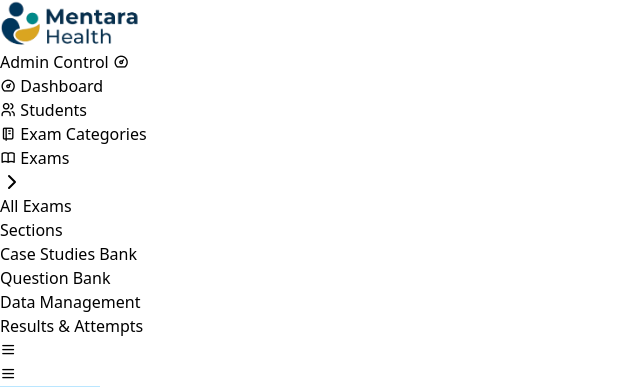
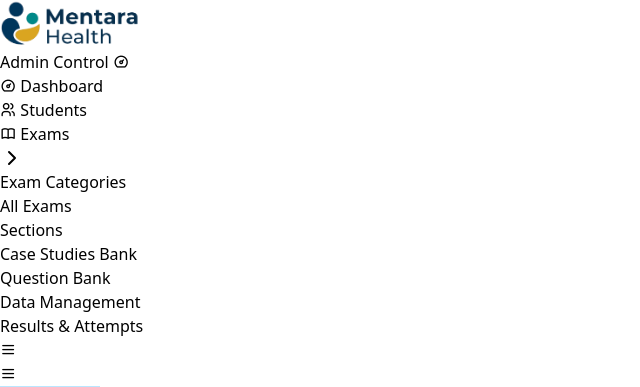
Before and after one commit to saksham851/Alain_exam-_portal, a Laravel app: page /admin/attempts in a window 1280 px wide. Shown: the top 387 px of the page, without its empty margins (0-640 px from the left). Run offline with Laravel 12, Linux system fonts and the light colour scheme; the visitor is signed in with stand-in values (Sample User, id 1); data comes from the database, SQL or seed files in the repository; data that the repository does not hold is empty; style sheets or scripts are compiled from the project's sources; parts of the project's set-up code (start-up, migrations or seed data) failed here and were passed over; some libraries are stand-ins or nearby versions.

Commit message:
sidbar arranged beeter way

```diff
--- a/resources/views/partials/sidebar.blade.php
+++ b/resources/views/partials/sidebar.blade.php
@@ -28,14 +28,9 @@
                 <span class="pc-mtext">Students</span>
             </a>
         </li>
-        <li class="pc-item {{ request()->routeIs('admin.exam-categories.*') ? 'active' : '' }}">
-            <a href="{{ route('admin.exam-categories.index') }}" class="pc-link">
-                <span class="pc-micon"><i class="ti ti-notebook"></i></span>
-                <span class="pc-mtext">Exam Categories</span>
-            </a>
-        </li>
         @php
             $isExamGroupActive = request()->routeIs('admin.exams.*') ||
+                               request()->routeIs('admin.exam-categories.*') ||
                                request()->routeIs('admin.sections.*') ||
                                request()->routeIs('admin.case-studies-bank.*') ||
                                request()->routeIs('admin.questions.*') ||
@@ -49,6 +44,9 @@
                 <span class="pc-arrow"><i data-feather="chevron-right"></i></span>
             </a>
             <ul class="pc-submenu"@if($isExamGroupActive) style="display: block;"@endif>
+                <li class="pc-item {{ request()->routeIs('admin.exam-categories.*') ? 'active' : '' }}">
+                    <a href="{{ route('admin.exam-categories.index') }}" class="pc-link">Exam Categories</a>
+                </li>
                 <li class="pc-item {{ request()->routeIs('admin.exams.*') ? 'active' : '' }}">
                     <a href="{{ route('admin.exams.index') }}" class="pc-link">All Exams</a>
                 </li>
```
